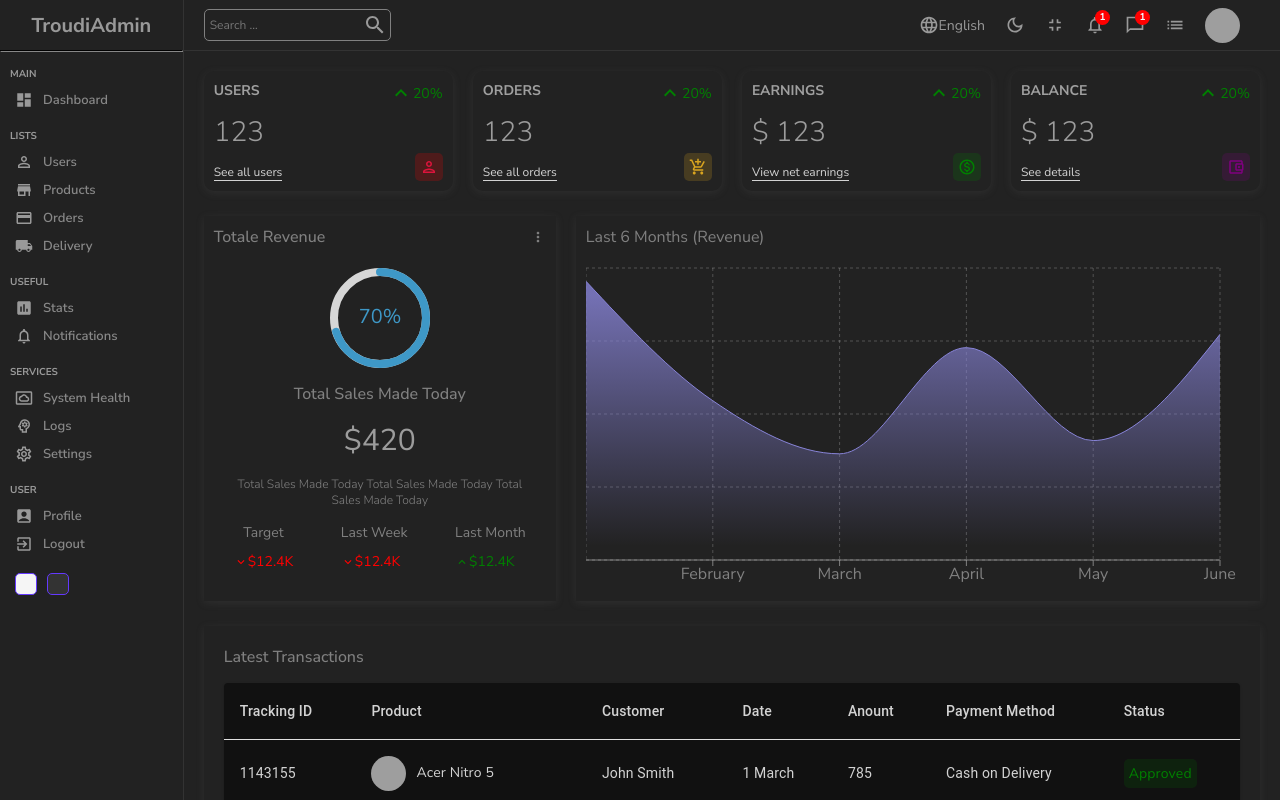
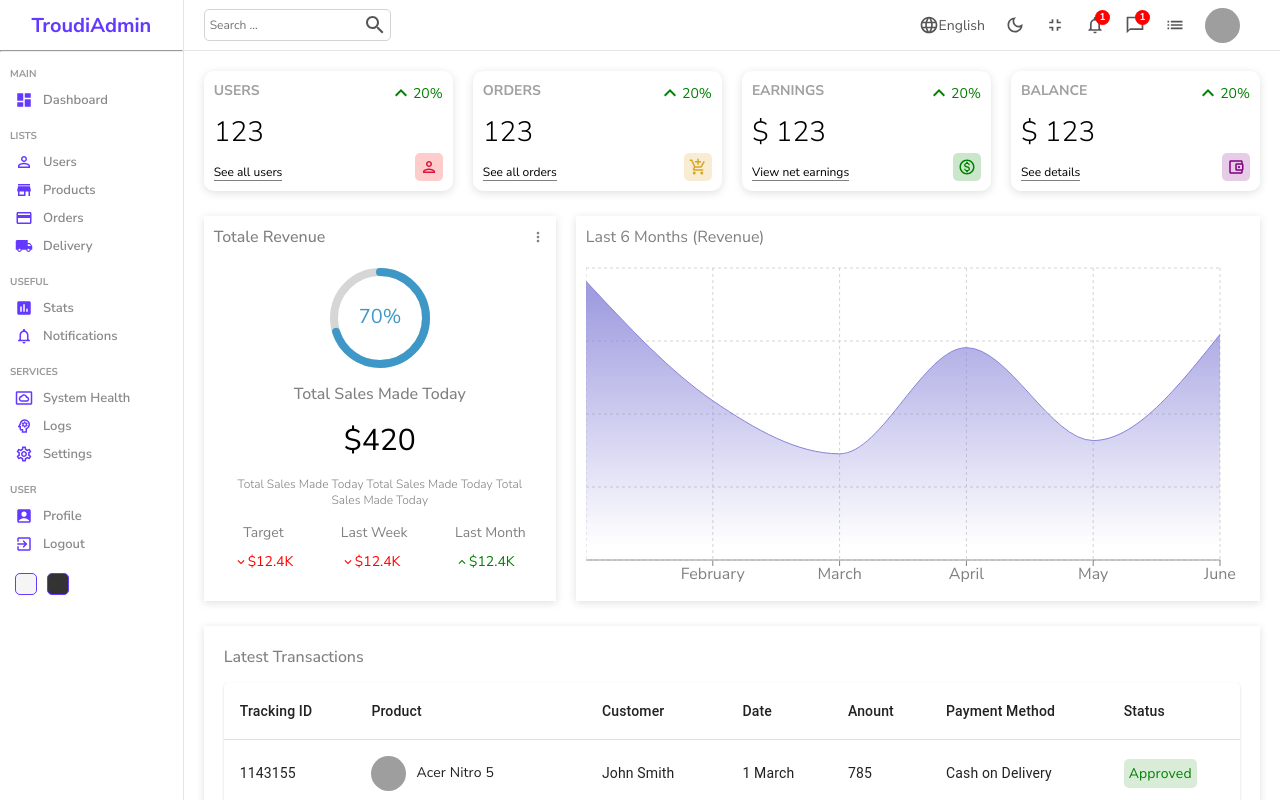
Before and after one commit to Troudi27/Dashboard, a React (Create React App) app: page / in a window 1280 px wide. Shown: the top 800 px of the page. Built offline with nearby package versions, Linux system fonts and the light colour scheme; grey boxes are pictures that could not be loaded.

Commit message:
completed Dark Mode and Delete Button

```diff
--- a/src/App.jsx
+++ b/src/App.jsx
@@ -6,11 +6,13 @@
 import { BrowserRouter as Router, Route, Routes } from 'react-router-dom';
 import { productInputs, userInputs } from "./formSource";
 import "./style/dark.scss"
+import { useContext } from "react";
+import { DarkModeContext } from "./context/darkModeContext";
 
 function App() {
-
+  const {darkMode} = useContext(DarkModeContext)
   return (
-    <div className="App dark">
+    <div className={darkMode ? "App dark" : "APP"}>
       <Router>
         <Routes>
           <Route path="/" element={<Home />} />
--- a/src/components/datatable/DataTable.jsx
+++ b/src/components/datatable/DataTable.jsx
@@ -3,11 +3,19 @@
 import { DataGrid} from '@mui/x-data-grid';
 import { userColumns , userRows } from "../../datatableSources";
 import { Link } from "react-router-dom";
+import { useState } from "react";
 
 
 
 
 export default function DataTable() {
+
+  const [data, setData] = useState(userRows);
+
+  const handleDelete = (id) => {
+    setData(data.filter((item) => item.id !== id));
+  };
+
 
   const actionColumn =[{ field: 'action', headerName: 'Action', width: 200 ,
     renderCell: (params) => {
@@ -16,7 +24,7 @@
             <Link  to="/users/test" style={{textDecoration:"none"}}>
               <div className="viewButton">View</div>
             </Link>
-              <div className="deleteButton">Delete</div>
+              <div className="deleteButton" onClick={() => handleDelete(params.row.id)}>Delete</div>
         </div>
     );
   },},];
@@ -28,7 +36,7 @@
         Add New
         </Link>
       </div>
-        <DataGrid className="dataGrid" rows={userRows} columns={userColumns.concat(actionColumn)} initialState={{pagination: { paginationModel: { page: 0, pageSize: 9 }, }, }}pageSizeOptions={[9, 10]}checkboxSelection/>
+        <DataGrid className="dataGrid" rows={data} columns={userColumns.concat(actionColumn)} initialState={{pagination: { paginationModel: { page: 0, pageSize: 9 }, }, }}pageSizeOptions={[9, 10]}checkboxSelection/>
     </div>
   )
 }
--- a/src/components/navbar/Navbar.jsx
+++ b/src/components/navbar/Navbar.jsx
@@ -1,7 +1,10 @@
 import { ChatBubbleOutlineSharp, DarkModeOutlined, FullscreenExit, LanguageOutlined, ListOutlined, NotificationsNone, SearchOutlined } from "@mui/icons-material"
 import "./Navbar.scss"
+import { useContext } from "react"
+import { DarkModeContext } from "../../context/darkModeContext"
 
 export default function Navbar() {
+  const {dispatch} = useContext(DarkModeContext)
   return (
     <div className="navbar">
       <div className="wrapper">
@@ -11,7 +14,7 @@
         </div>
         <div className="items">
           <div className="item"><LanguageOutlined className="icon"/>English</div>
-          <div className="item"><DarkModeOutlined className="icon"/></div>
+          <div className="item" onClick={()=> dispatch({type:"TOGGLE"})}><DarkModeOutlined className="icon"/></div>
           <div className="item"><FullscreenExit className="icon"/></div>
           <div className="item"><NotificationsNone className="icon"/><div className="counter">1</div></div>
           <div className="item"><ChatBubbleOutlineSharp className="icon"/><div className="counter">1</div></div>
--- a/src/components/navbar/Navbar.scss
+++ b/src/components/navbar/Navbar.scss
@@ -41,6 +41,7 @@
 
                 .icon{
                     font-size: 20px;
+                    cursor: pointer;
                 }
                 .avatar{
                     height: 35px;
--- a/src/components/sidebar/Sidebar.jsx
+++ b/src/components/sidebar/Sidebar.jsx
@@ -2,9 +2,12 @@
 import "./Sidebar.scss"
 import DashboardIcon from '@mui/icons-material/Dashboard';
 import { Link } from "react-router-dom";
+import { DarkModeContext } from "../../context/darkModeContext";
+import { useContext } from "react";
+
 export default function Sidebar() {
+  const {dispatch} = useContext(DarkModeContext)
   return (
-
     <div className="sidebar">
         <div className="top">
           <Link to="/" style={{textDecoration:"none"}}>
@@ -40,8 +43,8 @@
             </ul>
         </div>
         <div className="bottom">
-          <div className="colorOption"></div>
-          <div className="colorOption"></div>
+          <div className="colorOption" onClick={()=> dispatch({type:"LIGHT"})}></div>
+          <div className="colorOption" onClick={()=> dispatch({type:"DARK"})}></div>
         </div>
     </div>
   )
--- /dev/null
+++ b/src/context/darkModeContext.js
@@ -0,0 +1,18 @@
+import { createContext, useReducer } from "react";
+import DarkModeReducer from "./darkModeReducer";
+
+const INITIAL_STATE = {
+  darkMode: false,
+};
+
+export const DarkModeContext = createContext(INITIAL_STATE);
+
+export const DarkModeContextProvider = ({ children }) => {
+  const [state, dispatch] = useReducer(DarkModeReducer, INITIAL_STATE);
+
+  return (
+    <DarkModeContext.Provider value={{ darkMode: state.darkMode, dispatch }}>
+      {children}
+    </DarkModeContext.Provider>
+  );
+};
--- /dev/null
+++ b/src/context/darkModeReducer.js
@@ -0,0 +1,23 @@
+const DarkModeReducer = (state, action) => {
+    switch (action.type) {
+      case "LIGHT": {
+        return {
+          darkMode: false,
+        };
+      }
+      case "DARK": {
+        return {
+          darkMode: true,
+        };
+      }
+      case "TOGGLE": {
+        return {
+          darkMode: !state.darkMode,
+        };
+      }
+      default:
+        return state;
+    }
+  };
+
+  export default DarkModeReducer;
--- a/src/index.jsx
+++ b/src/index.jsx
@@ -1,11 +1,14 @@
 import React from 'react';
 import ReactDOM from 'react-dom/client';
 import App from './App';
+import { DarkModeContextProvider } from "./context/darkModeContext";
 
 
 const root = ReactDOM.createRoot(document.getElementById('root'));
 root.render(
   <React.StrictMode>
+    <DarkModeContextProvider>
     <App />
+    </DarkModeContextProvider>
   </React.StrictMode>
 );
```
